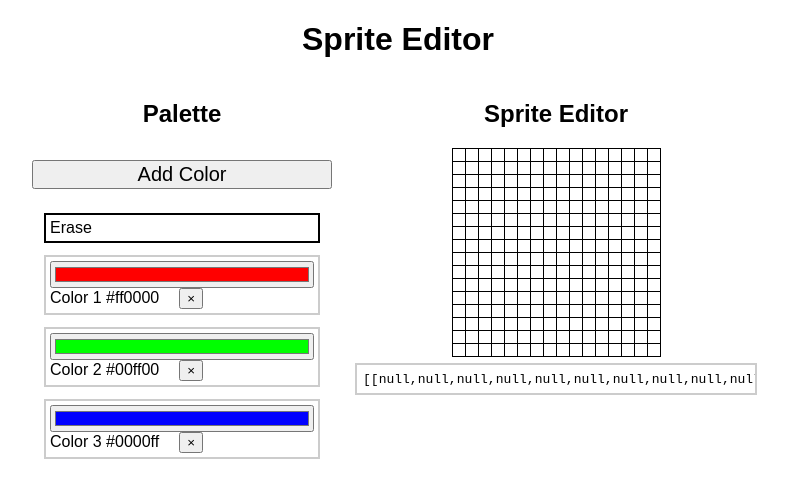
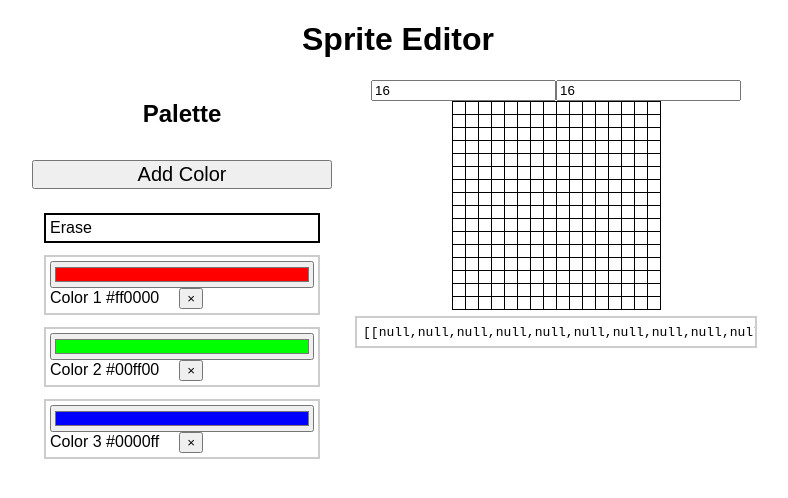
Before and after one commit to chipbell4/peach.js, a React app in the folder editor/: page / in a window 1280 px wide. Shown: the top 498 px of the page, without its empty margins (242-1030 px from the left). Built offline with nearby package versions, Linux system fonts and the light colour scheme.

Commit message:
Expando chango dimensions

```diff
--- /dev/null
+++ b/editor/src/dimension.tsx
@@ -0,0 +1,51 @@
+import React from "react";
+
+export interface NumberInputProps {
+    initial: number;
+    onChange?: (x: number) => void;
+}
+
+export const NumberInput = (props: NumberInputProps) => {
+    const [value, setValue] = React.useState(props.initial);
+
+    const onValueChange: React.ChangeEventHandler<HTMLInputElement, HTMLInputElement> = (e) => {
+        setValue(e.target.valueAsNumber);
+
+        if (props.onChange) {
+            props.onChange(e.target.valueAsNumber);
+        }
+    };
+
+    return (
+        <input type="number" value={value} onChange={onValueChange} />
+    )
+}
+
+export interface DimensionInputProps {
+    initialWidth: number;
+    initialHeight: number;
+
+    onChange: (w: number, h: number) => void;
+}
+
+export const DimensionInput = (props: DimensionInputProps) => {
+    const [w, setW] = React.useState(props.initialWidth);
+    const [h, setH] = React.useState(props.initialHeight);
+
+    const onWidthChange = (w: number) => {
+        setW(w);
+        props.onChange(w, h);
+    };
+
+    const onHeightChange = (h: number) => {
+        setH(h);
+        props.onChange(w, h);
+    }
+
+    return (
+        <div>
+            <NumberInput initial={w} onChange={onWidthChange} />
+            <NumberInput initial={h} onChange={onHeightChange} />
+        </div>
+    );
+};
--- a/editor/src/sprite-editor.tsx
+++ b/editor/src/sprite-editor.tsx
@@ -1,4 +1,6 @@
 import React from 'react';
+
+import { DimensionInput } from './dimension';
 
 const SpriteEditor = ({ sprite = [[null]], onSpriteChange = (s) => {}, color = null, palette = ["#f00"] }) => {
     const [mouseDown, setMouseDown] = React.useState(false);
@@ -34,6 +36,46 @@
         );
     };
 
+    const onDimensionsChange = (w: number, h: number) => {
+        const oldWidth = currentSprite[0].length;
+        const oldHeight = currentSprite.length;
+
+        const newSprite = currentSprite.map(r => {
+            return r.map(v => v);
+        });
+
+        // If the new width is smaller, trim off the end
+        if (oldWidth > w) {
+            for (const row of newSprite) {
+                while(row.length > w) {
+                    row.pop();
+                }
+            }
+        }
+        // If the new width is bigger, add a null on the end
+        if (oldWidth < w) {
+            for (const row of newSprite) {
+                row.push(null);
+            }
+        }
+
+        // if the new height is smaller, drop records off the end
+        if (oldHeight > h) {
+            while (newSprite.length > h) {
+                newSprite.pop();
+            }
+        }
+
+        // if the new height is greater, add a new row
+        if (oldHeight < h) {
+            while (newSprite.length < h) {
+                newSprite.push(Array(w).fill(null));
+            }
+        }
+
+        setSprite(newSprite);
+    };
+
     const rows = Array.from({ length: currentSprite.length }, (_, rowIndex) => (
         <tr key={rowIndex}>
             {currentSprite[rowIndex].map((_, colIndex) => renderCell(rowIndex, colIndex))}
@@ -42,7 +84,7 @@
 
     return (
         <div className="sprite-editor">
-            <h2>Sprite Editor</h2>
+            <DimensionInput initialWidth={sprite[0].length} initialHeight={sprite.length} onChange={onDimensionsChange} />
             <table className="sprite-grid" cellSpacing="0" onMouseDown={() => setMouseDown(true)} onMouseUp={() => setMouseDown(false)}>
                 <tbody>
                     { rows }
```
